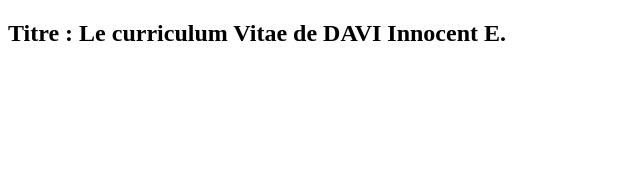
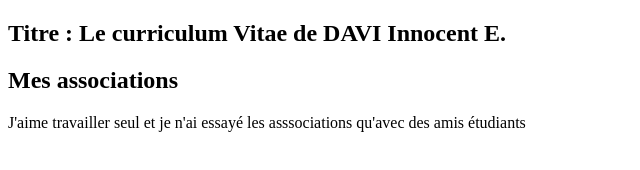
Before and after one commit to Innocentdv/git-mon-cv, a plain HTML site: page index.html in a window 1280 px wide. Shown: the whole page, without its empty margins (0-640 px from the left). Drawn offline with Linux system fonts and the light colour scheme.

Commit message:
mise en place de la sections associations

```diff
--- a/index.html
+++ b/index.html
@@ -8,6 +8,8 @@
 </head>
 <body>
     <h2>Titre : Le curriculum Vitae de DAVI Innocent E.</h2>
+    <h2>Mes associations</h2>
+    <p>J'aime travailler seul et je n'ai essayé les asssociations qu'avec des amis étudiants</p>
 
 </body>
 </html>
```
